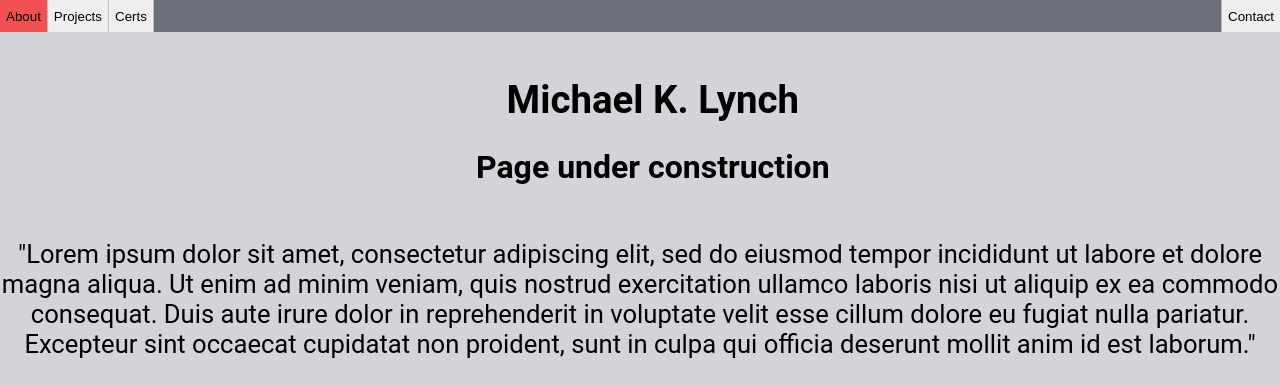
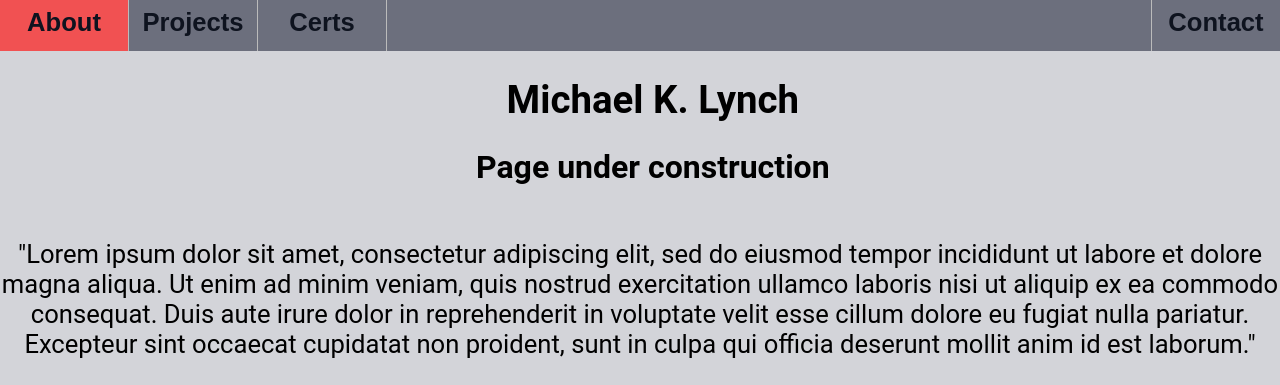
Before and after one commit to mikrl/Personal-Site, a Django app: page / in a window 1280 px wide. Shown: the top 385 px of that part. Run offline with Django 3.2, Linux system fonts and the light colour scheme; the page is wider than the window, and the part outside it is not shown.

Commit message:
Made nav buttons prettier

```diff
--- a/portfolio/static/portfolio/aesthetic.css
+++ b/portfolio/static/portfolio/aesthetic.css
@@ -64,26 +64,24 @@ ul.navbar {
 
     position: fixed;
     top: 0;
-    height: 2.5vw;
+    height: 4vw;
     width: 100vw;
 }
 
 li.rightalign {
     border-left: 1px solid #bbb;
-    height: 2.5vw;
     float: right;
 }
 
 li.leftalign {
     border-right: 1px solid #bbb;
-    height: 2.5vw;
     float: left;
 }
 
 li {
+    height: 4vw;
+    width: 10vw;
     display: inline;
-    float: left;
-    transition: 5s;
 }
 
 li a:hover {
@@ -91,14 +89,28 @@ li a:hover {
 }
 
 .btn {
-    height:3vw;
+    display: block;
+    height:4vw;
+    width: 10vw;
     text-align: center;
     padding-bottom: 0.5vw;
     border: none;
+    font-size: 2vw;
+    font-weight: bold;
+    color: #0E131F;
+    background-color: #6C6F7D;
+    transition: background-color 0.3s ease-out;
+
 }
 
 .btn:hover {
     background-color: #F15152;
+    transition: background-color 0.3s ease-out;
+
+
+}
+
+
 
 a {
   display: block;
```
